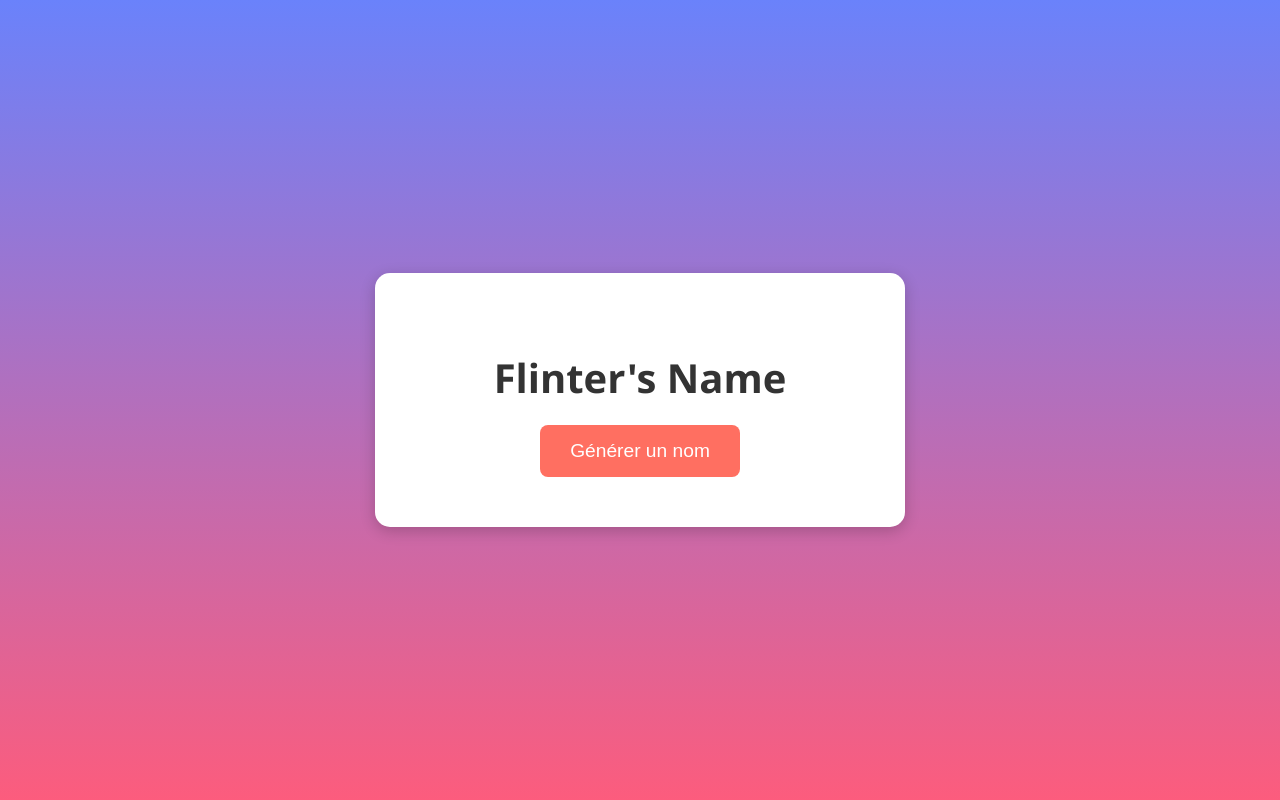
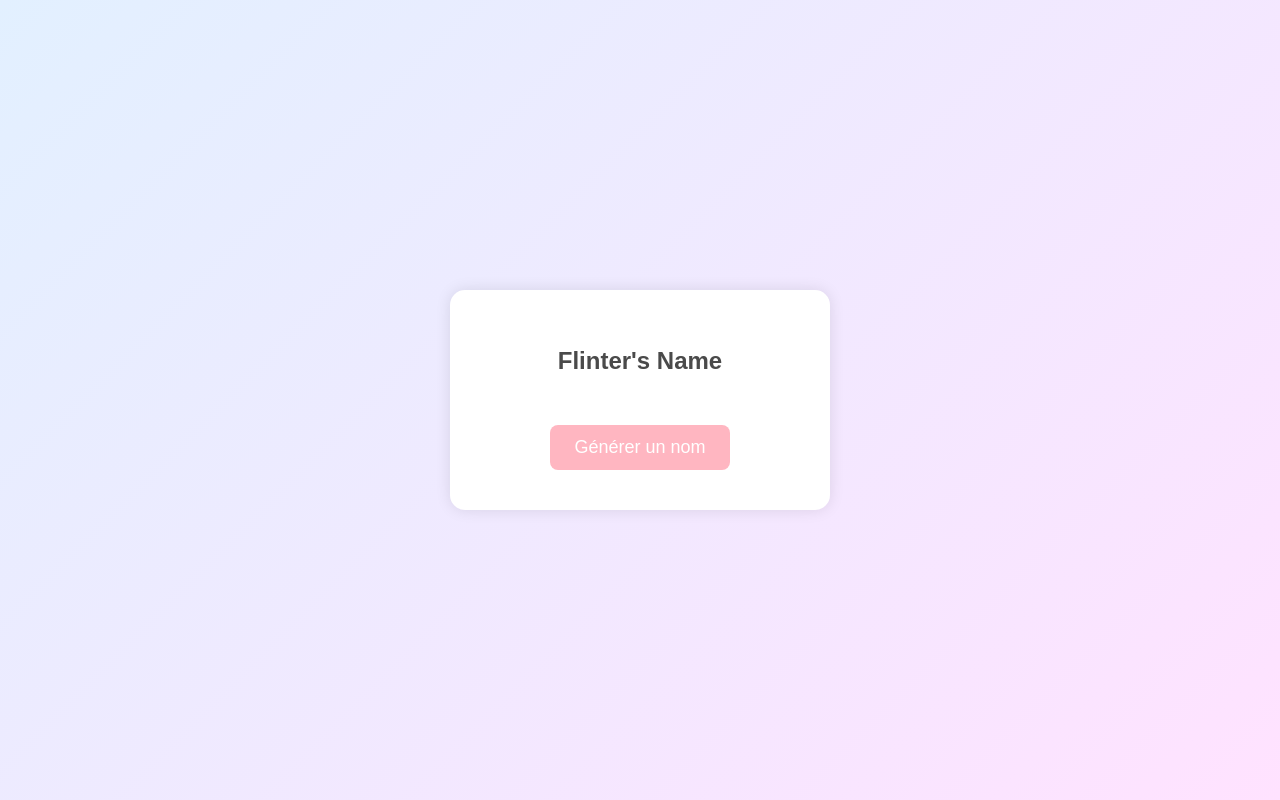
Before and after one commit to NicoDefoy/CVs-Name, a Flask app: page / in a window 1280 px wide. Run offline with Flask 2, Linux system fonts and the light colour scheme.

Commit message:
Mise à jour du design avec des couleurs pastel

```diff
--- a/templates/index.html
+++ b/templates/index.html
@@ -6,45 +6,44 @@
     <title>Flinter's Name</title>
     <style>
         body {
-            background: linear-gradient(to bottom, #6A82FB, #FC5C7D); /* Dégradé bleu-rose */
+            background: linear-gradient(135deg, #E2F0FF, #FFE2FF); /* Dégradé pastel bleu-rose clair */
             display: flex;
             justify-content: center;
             align-items: center;
             height: 100vh;
             margin: 0;
-            font-family: 'Segoe UI', Tahoma, Geneva, Verdana, sans-serif;
+            font-family: 'Arial', sans-serif;
         }
         .container {
             text-align: center;
             background: white;
-            padding: 50px 40px;
+            padding: 40px;
             border-radius: 15px;
-            box-shadow: 0 4px 15px rgba(0, 0, 0, 0.2);
-            max-width: 450px;
-            width: 100%;
+            box-shadow: 0 0 15px rgba(0, 0, 0, 0.1);
+            width: 300px; /* Taille élargie pour remplir plus l'espace */
         }
         h1 {
-            font-size: 2.5rem;
-            margin-bottom: 20px;
-            color: #333;
+            margin-bottom: 30px;
+            color: #4a4a4a; /* Texte gris foncé pour contraste doux */
+            font-size: 24px;
         }
         button {
-            background-color: #ff6f61; /* Couleur rose pour le bouton */
+            background-color: #FFB6C1; /* Rose pastel clair pour le bouton */
             color: white;
-            padding: 15px 30px;
-            font-size: 1.2rem;
+            padding: 12px 24px;
+            font-size: 18px;
             cursor: pointer;
             border: none;
             border-radius: 8px;
-            transition: background-color 0.3s ease;
+            margin-top: 20px;
         }
         button:hover {
-            background-color: #e65a50; /* Couleur plus foncée au survol */
+            background-color: #FF9BB1; /* Effet survol pour le bouton */
         }
         h2 {
             margin-top: 30px;
-            font-size: 1.5rem;
-            color: #333;
+            color: #4a4a4a; /* Texte gris foncé pour contraste doux */
+            font-size: 20px;
         }
     </style>
 </head>
```
